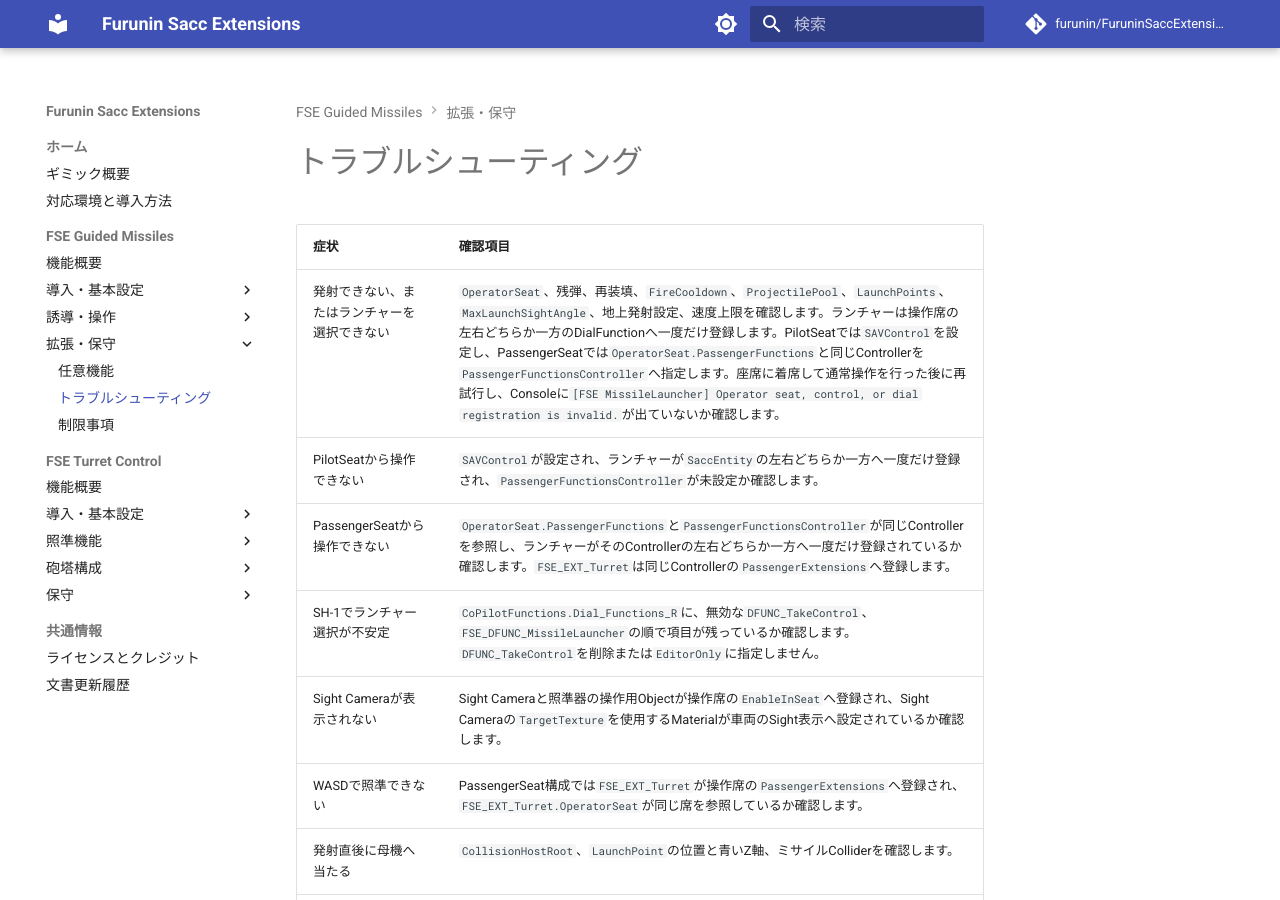
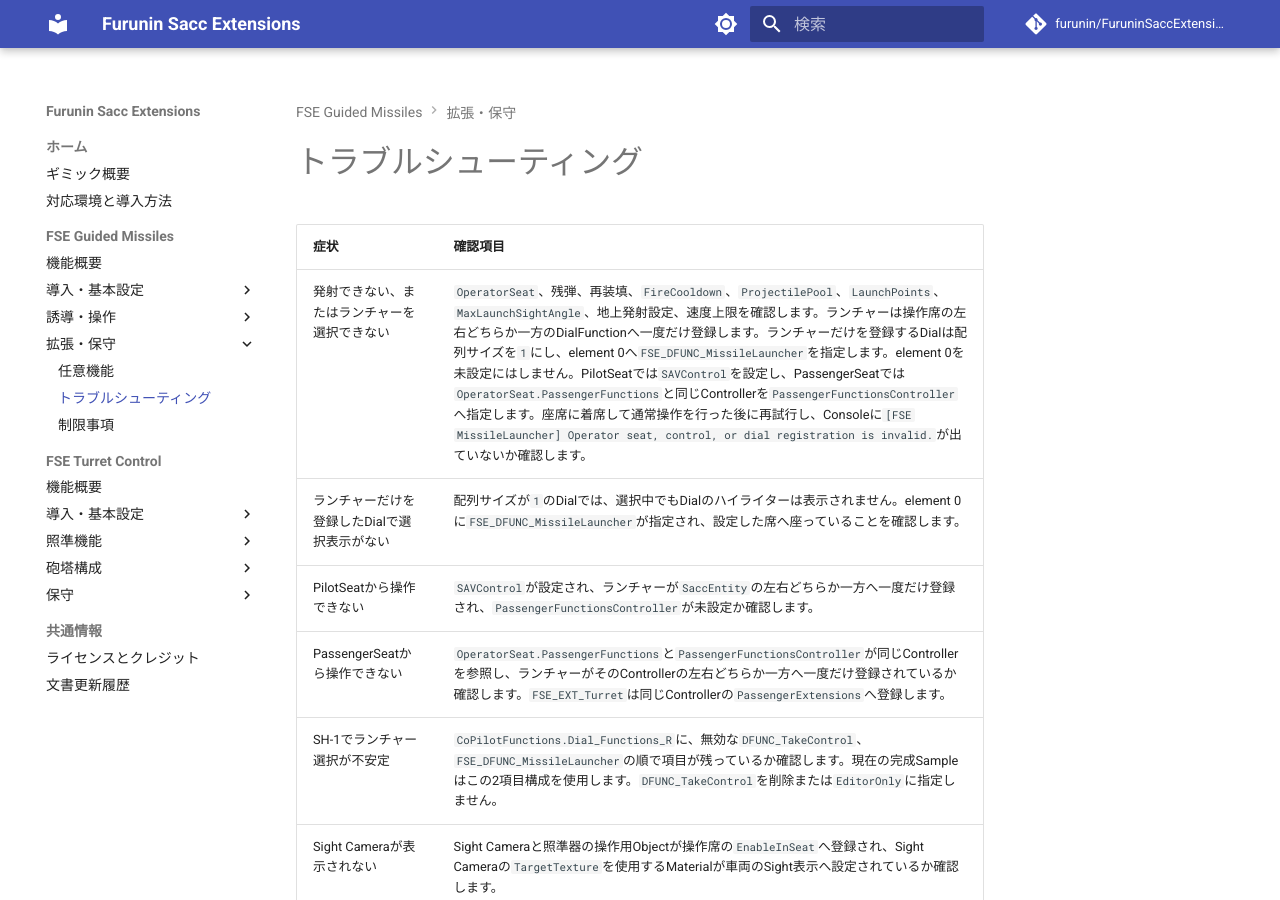
Before and after one commit to furunin/FuruninSaccExtensions-Docs, an MkDocs documentation site: the page built from docs/guided-missiles/troubleshooting.md, in a window 1280 px wide and 900 px high. Built offline with MkDocs 1.6.1 and Material for MkDocs 9.7.7, drawn with Linux system fonts in a browser that asks for light colours; comment, search, counter and statistics services are not loaded.

Commit message:
docs: document single-entry launcher dials

```diff
--- a/docs/guided-missiles/troubleshooting.md
+++ b/docs/guided-missiles/troubleshooting.md
@@ -2,10 +2,11 @@
 
 | 症状 | 確認項目 |
 |---|---|
-| 発射できない、またはランチャーを選択できない | `OperatorSeat`、残弾、再装填、`FireCooldown`、`ProjectilePool`、`LaunchPoints`、`MaxLaunchSightAngle`、地上発射設定、速度上限を確認します。ランチャーは操作席の左右どちらか一方のDialFunctionへ一度だけ登録します。PilotSeatでは`SAVControl`を設定し、PassengerSeatでは`OperatorSeat.PassengerFunctions`と同じControllerを`PassengerFunctionsController`へ指定します。座席に着席して通常操作を行った後に再試行し、Consoleに`[FSE MissileLauncher] Operator seat, control, or dial registration is invalid.`が出ていないか確認します。 |
+| 発射できない、またはランチャーを選択できない | `OperatorSeat`、残弾、再装填、`FireCooldown`、`ProjectilePool`、`LaunchPoints`、`MaxLaunchSightAngle`、地上発射設定、速度上限を確認します。ランチャーは操作席の左右どちらか一方のDialFunctionへ一度だけ登録します。ランチャーだけを登録するDialは配列サイズを`1`にし、element 0へ`FSE_DFUNC_MissileLauncher`を指定します。element 0を未設定にはしません。PilotSeatでは`SAVControl`を設定し、PassengerSeatでは`OperatorSeat.PassengerFunctions`と同じControllerを`PassengerFunctionsController`へ指定します。座席に着席して通常操作を行った後に再試行し、Consoleに`[FSE MissileLauncher] Operator seat, control, or dial registration is invalid.`が出ていないか確認します。 |
+| ランチャーだけを登録したDialで選択表示がない | 配列サイズが`1`のDialでは、選択中でもDialのハイライターは表示されません。element 0に`FSE_DFUNC_MissileLauncher`が指定され、設定した席へ座っていることを確認します。 |
 | PilotSeatから操作できない | `SAVControl`が設定され、ランチャーが`SaccEntity`の左右どちらか一方へ一度だけ登録され、`PassengerFunctionsController`が未設定か確認します。 |
 | PassengerSeatから操作できない | `OperatorSeat.PassengerFunctions`と`PassengerFunctionsController`が同じControllerを参照し、ランチャーがそのControllerの左右どちらか一方へ一度だけ登録されているか確認します。`FSE_EXT_Turret`は同じControllerの`PassengerExtensions`へ登録します。 |
-| SH-1でランチャー選択が不安定 | `CoPilotFunctions.Dial_Functions_R`に、無効な`DFUNC_TakeControl`、`FSE_DFUNC_MissileLauncher`の順で項目が残っているか確認します。`DFUNC_TakeControl`を削除または`EditorOnly`に指定しません。 |
+| SH-1でランチャー選択が不安定 | `CoPilotFunctions.Dial_Functions_R`に、無効な`DFUNC_TakeControl`、`FSE_DFUNC_MissileLauncher`の順で項目が残っているか確認します。現在の完成Sampleはこの2項目構成を使用します。`DFUNC_TakeControl`を削除または`EditorOnly`に指定しません。 |
 | Sight Cameraが表示されない | Sight Cameraと照準器の操作用Objectが操作席の`EnableInSeat`へ登録され、Sight Cameraの`TargetTexture`を使用するMaterialが車両のSight表示へ設定されているか確認します。 |
 | WASDで照準できない | PassengerSeat構成では`FSE_EXT_Turret`が操作席の`PassengerExtensions`へ登録され、`FSE_EXT_Turret.OperatorSeat`が同じ席を参照しているか確認します。 |
 | 発射直後に母機へ当たる | `CollisionHostRoot`、`LaunchPoint`の位置と青いZ軸、ミサイルColliderを確認します。 |
```
Also changed, not shown: docs/guided-missiles/operator-seat.md (+7 -1 lines), 1 other file.
